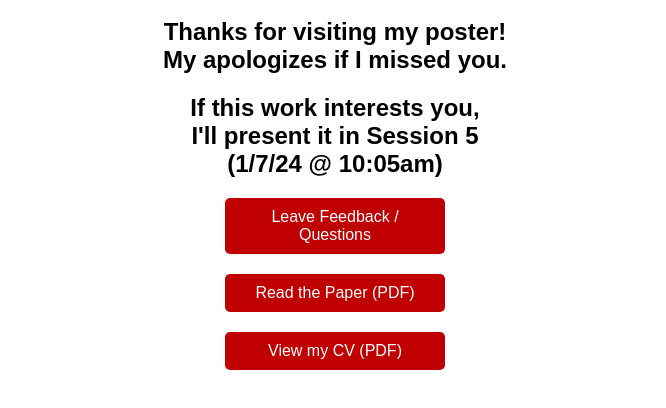
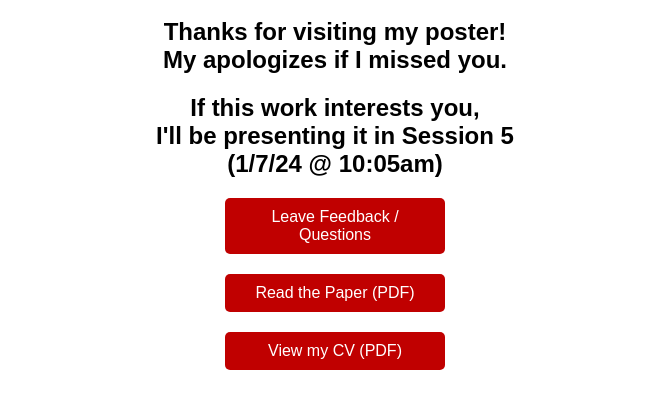
Before and after one commit to kingston487/kingston487.github.io, a plain HTML site: page index.html in a window 1280 px wide. Shown: the part 176-584 px from the top of the page, without its empty margins (305-971 px from the left). Drawn offline with Linux system fonts and the light colour scheme.

Commit message:
Final update, changed wording on when Im presenting

```diff
--- a/index.html
+++ b/index.html
@@ -31,7 +31,7 @@
         <h1>Welcome to my PSB 2024 landing page!</h1>
         <par>My name is Patrick Lawrence.<br>I'm a PhD student at THE Ohio State University</par>
         <h2>Thanks for visiting my poster!<br>My apologizes if I missed you.</h2>
-        <h2>If this work interests you,<br>I'll present it in Session 5<br>(1/7/24 @ 10:05am)</h2>
+        <h2>If this work interests you,<br>I'll be presenting it in Session 5<br>(1/7/24 @ 10:05am)</h2>
         <a href="pages/feedback.html" class="button">Leave Feedback / Questions</a>
         <a href="files/MPI_AD_DrugRepurposing_PSB24Paper.pdf" class="button">Read the Paper (PDF)</a>
         <a href="files/PatrickLawrenceCV_December2023.pdf" class="button">View my CV (PDF)</a>
```
